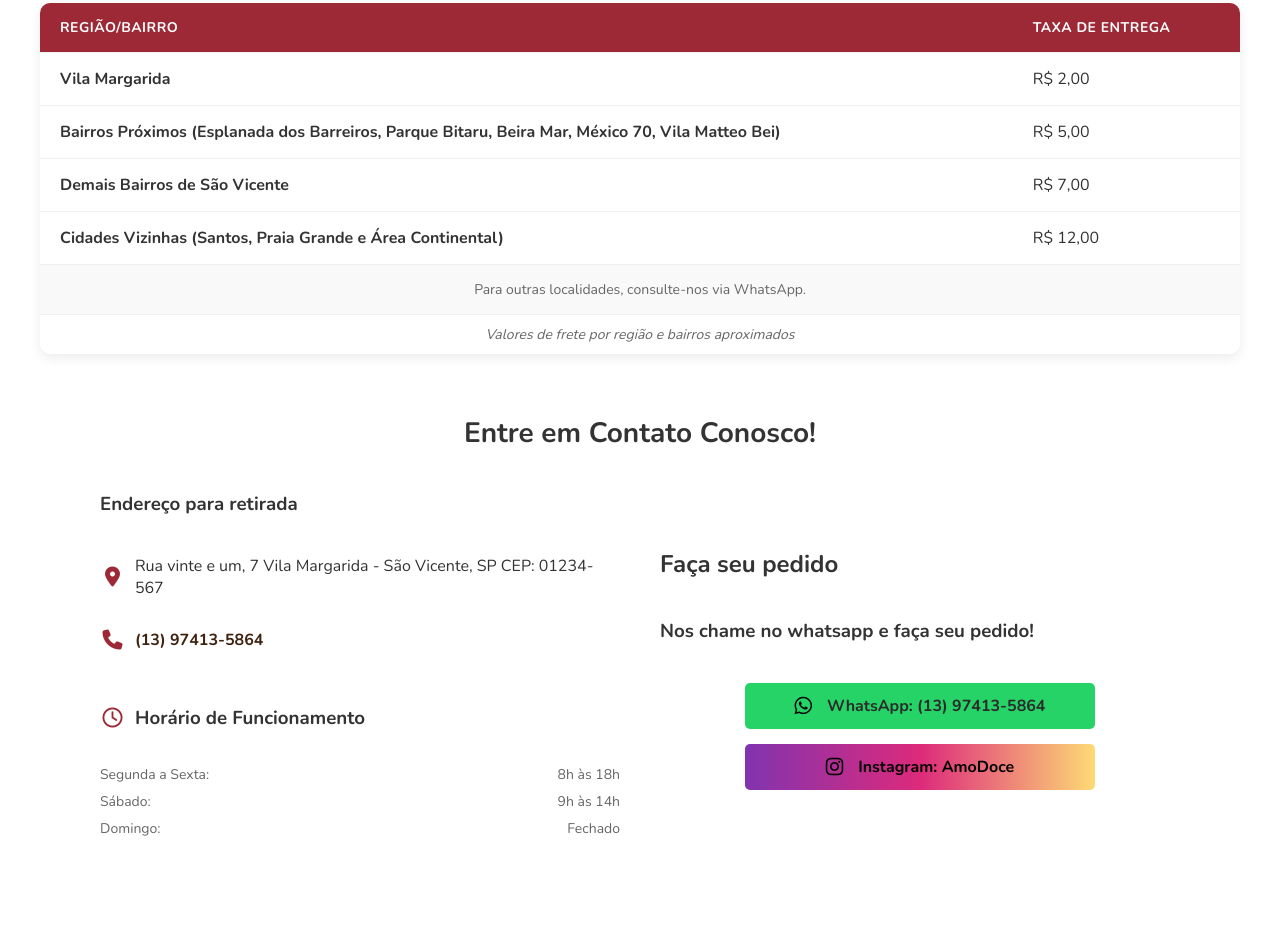
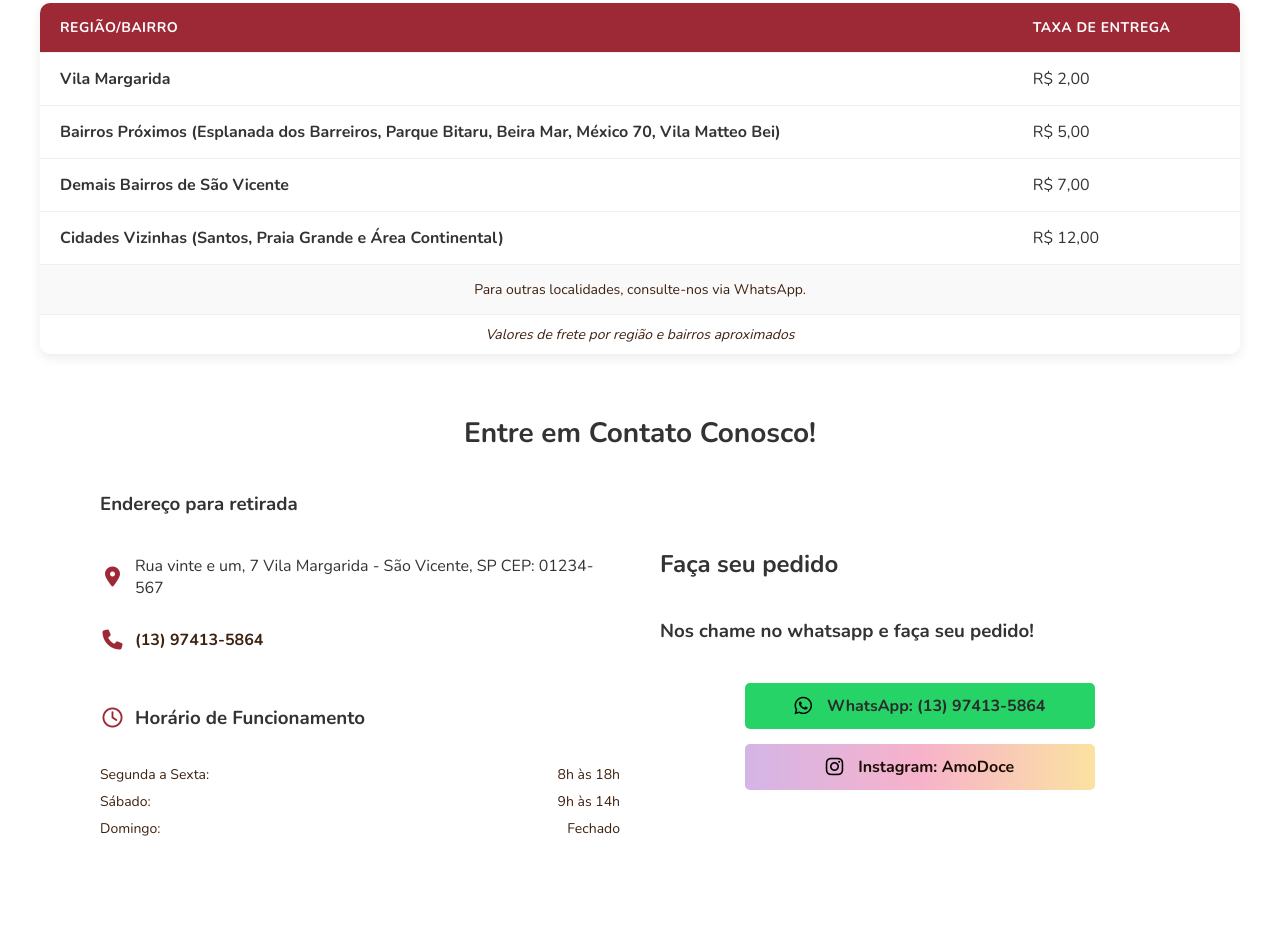
Before and after one commit to ThiagoMilitao/AmoDoce, a plain HTML site: page site/index.html in a window 1280 px wide. Shown: the part 1867-2800 px from the top of the page. Drawn offline with nearby package versions, Linux system fonts and the light colour scheme.

Commit message:
fix: WCAG 2.1 - Técnica G17

```diff
--- a/site/style.css
+++ b/site/style.css
@@ -381,7 +381,7 @@ section.historia img {
     position: relative;
     padding-left: 20px;
     font-size: 0.9rem;
-    color: #666;
+    color: #3E2210;
     margin-bottom: 5px;
 }
 
@@ -434,7 +434,7 @@ section.historia img {
 .tabela-taxas caption {
     padding: 10px;
     font-size: 14px;
-    color: #666;
+    color: #3E2210;
     font-style: italic;
     caption-side: bottom;
 }
@@ -469,7 +469,7 @@ section.historia img {
 .tabela-taxas tfoot td {
     text-align: center;
     font-size: 14px;
-    color: #666;
+    color: #3E2210;
     background-color: #f9f9f9;
 }
 
@@ -558,12 +558,12 @@ section.contato address {
     width: 100%;
     margin-bottom: 8px;
     font-size: 14px;
-    color: #666;
+    color: #3E2210;
     background-color: #fff;
 }
 
 .horario span {
-    color: #666;
+    color: #3E2210;
     background-color: #fff;
 }
 
@@ -632,9 +632,9 @@ section.contato>div>section:nth-of-type(2)>div a.btn1 {
 
 
 section.contato>div>section:nth-of-type(2)>div a.btn2 {
-    background-color: #DD2A7B;
-    background: linear-gradient(to right, #8134AF, #DD2A7B, #FEDA75);
-    color: #000;
+    background-color: #f7b2cb;
+    background: linear-gradient(to right, #d4b5e6, #f7b2cb, #fbe2a1);
+    color: #1A0D06;
 }
 
 /* ===== FORMULÁRIO DE CONTATO ===== */
@@ -794,7 +794,7 @@ footer>section>div:nth-child(1)>div>img {
 
 footer>section>div:nth-child(1)>p {
     font-size: 14px;
-    color: #646464;
+    color: #3E2210;
     background-color: #f9f8fa;
     margin: 0;
     line-height: 1.5;
```
